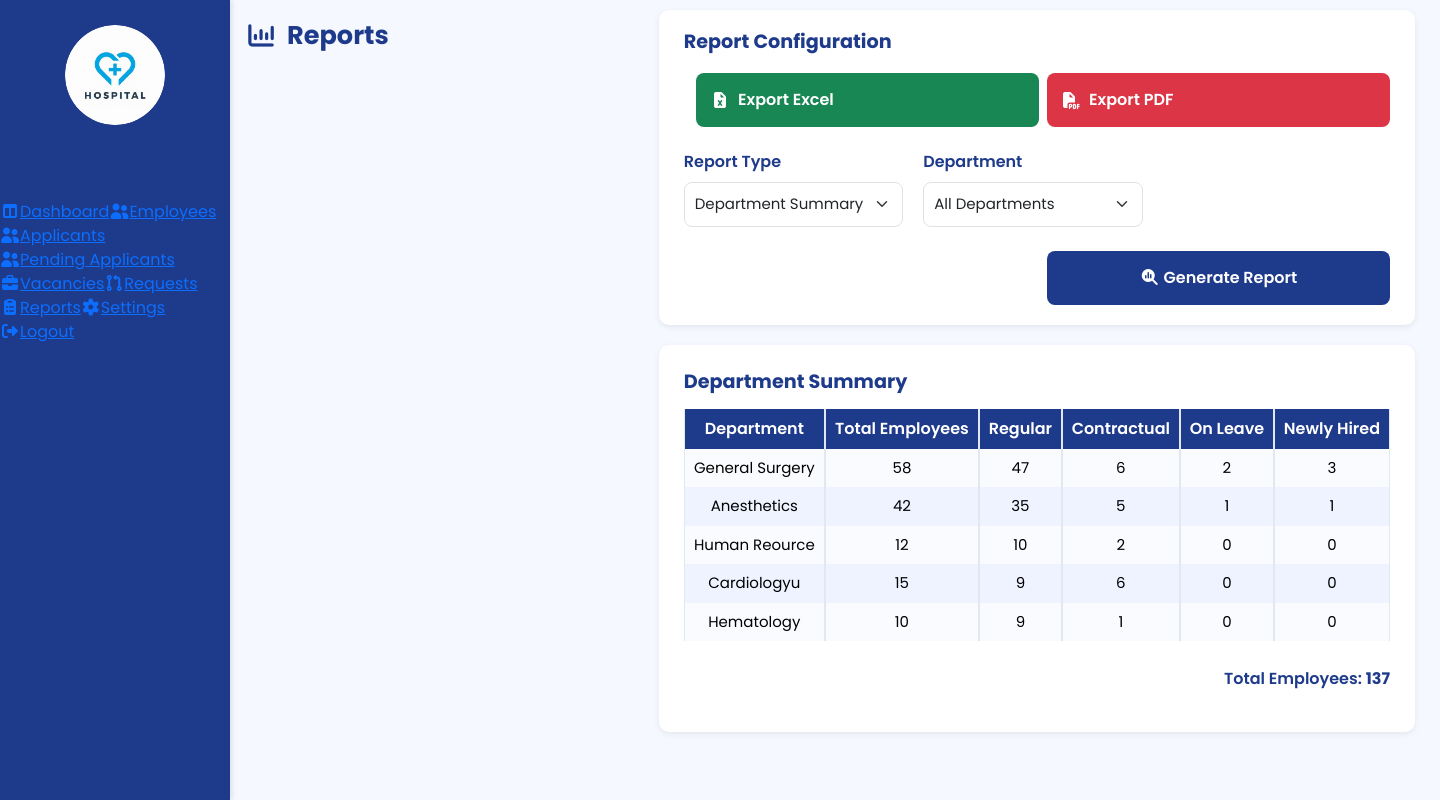
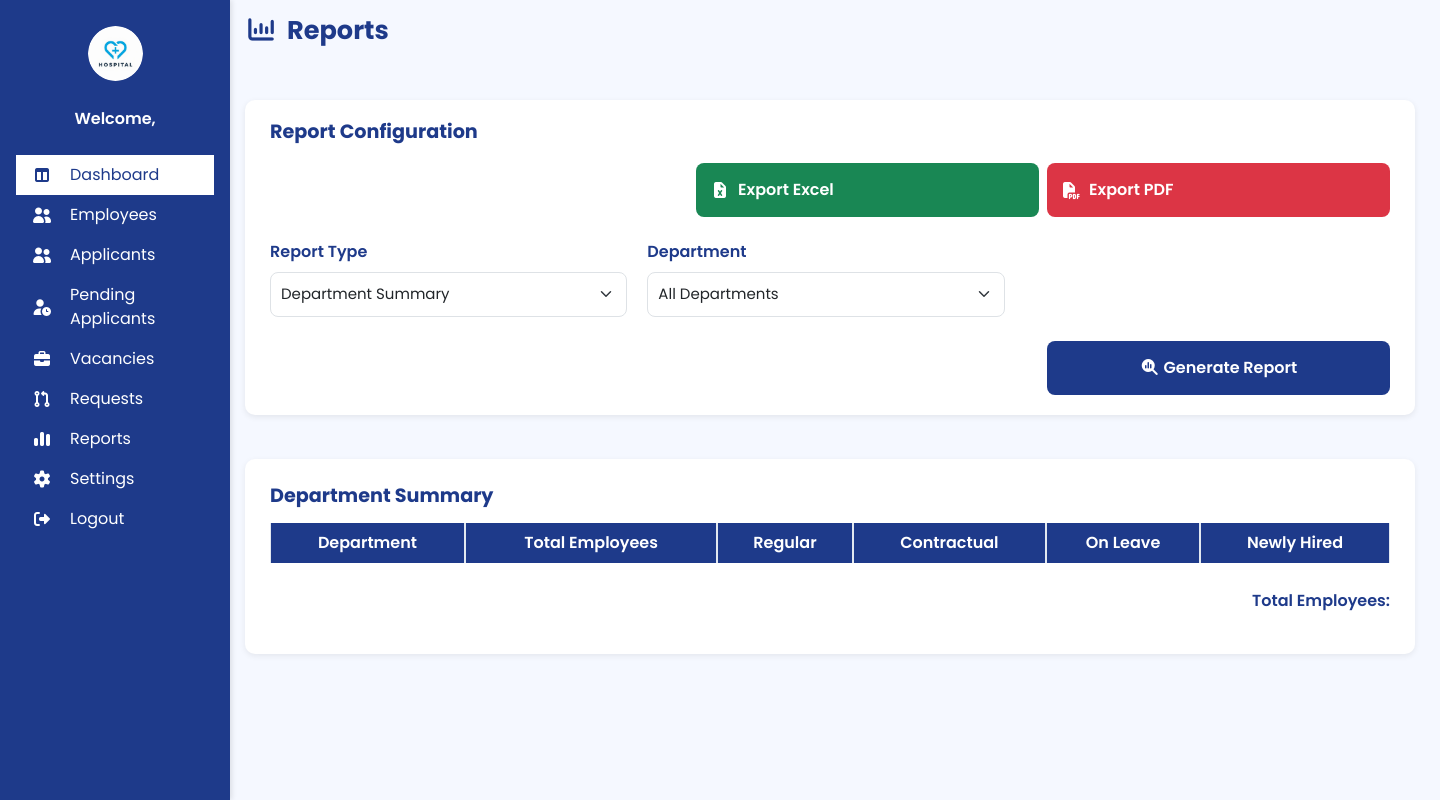
Before and after one commit to jojanajeangarabillo/HR-EMPLOYEE-MANAGEMENT, a PHP site: page /HR-EMPLOYEE-MANAGEMENT/Admin_Reports.php in a window 1440 px wide. Run offline with PHP 8.4, Linux system fonts and the light colour scheme; data that the repository does not hold is empty; some libraries are stand-ins or nearby versions.

Commit message:
bootstrap admin reports

```diff
--- a/Admin_Reports.php
+++ b/Admin_Reports.php
@@ -33,16 +33,30 @@
         }
 
 
+        .sidebar-name {
+        display: flex;
+        justify-content: center;
+        align-items: center;
+        text-align: center;
+        color: white;
+        padding: 10px;
+        margin-bottom: 30px;
+        font-size: 18px;
+        flex-direction: column;
+        }
   /* HEADER */
   .admin-header {
-    margin-left: 220px;
-    padding: 20px 25px;
-    background-color:
+  position: fixed;
+  left: 220px; /* width of the sidebar */
+  width: calc(100% - 220px);
+  height: 60px; /* adjust as needed */
+  padding: 15px 25px;
   border: none;
-    position: relative;
-    top: 0;
   z-index: 10;
+  display: flex;
+  align-items: center;
 }
+
 
   .admin-header h1 {
     font-size: 1.6rem;
@@ -56,12 +70,13 @@
 
   /* MAIN CONTENT */
   .admin-main {
-    margin-left: 220px;
-    padding: 0 25px 40px 25px; /* top padding removed to move content up */
+  margin-left: 220px; /* aligns with sidebar */
+  padding: 80px 25px 40px 25px; /* top padding = header height + some space */
   width: calc(100% - 220px);
   background-color: #F5F8FF;
   box-sizing: border-box;
 }
+
 
   /* REPORT CONFIGURATION */
   .report-config-container {
@@ -70,7 +85,7 @@
     padding: 20px 25px;
     box-shadow: 0 2px 6px rgba(0, 0, 0, 0.08);
     margin-bottom: 20px;
-    margin-top: 10px; /* moves it right under Reports header */
+    margin-top: 20px;
   }
 
   .report-config-container h2 {
@@ -214,21 +229,43 @@
 
 <body>
   <!-- SIDEBAR -->
-  <div class="sidebar">
-    <div class="sidebar-logo">
-      <img src="Images/hospitallogo.png" alt="Hospital Logo">
+  <div class="sidebar d-flex flex-column align-items-center position-fixed top-0 start-0 h-100 p-3">
+  <div class="text-center mb-4">
+    <img src="Images/hospitallogo.png" alt="Hospital Logo" class="img-fluid rounded-circle mb-3" style="width:75px; height:75px;">
+    <p class="text-white fw-semibold mb-0">
+      <?php echo "Welcome, $adminname"; ?>
+    </p>
   </div>
-    <ul class="nav">
-      <li><a href="Admin_Dashboard.php"><i class="fa-solid fa-table-columns"></i>Dashboard</a></li>
-      <li><a href="Admin_Employee.php"><i class="fa-solid fa-user-group"></i>Employees</a></li>
-      <li><a href="Admin-Applicants.php"><i class="fa-solid fa-user-group"></i>Applicants</a></li>
-      <li><a href="Admin-Pending-Applicants.php"><i class="fa-solid fa-user-group"></i>Pending Applicants</a></li>
-      <li><a href="Admin_Vacancies.php"><i class="fa-solid fa-briefcase"></i>Vacancies</a></li>
-      <li><a href="Admin-request.php"><i class="fa-solid fa-code-pull-request"></i>Requests</a></li>
-      <li class="active"><a href="Admin_Reports.php"><i class="fa-solid fa-clipboard-list"></i>Reports</a></li>
-      <li><a href="Admin-Settings.php"><i class="fa-solid fa-gear"></i>Settings</a></li>
-      <li><a href="Login.php"><i class="fa-solid fa-right-from-bracket"></i>Logout</a></li>
-    </ul>
+
+  <nav class="nav flex-column w-100">
+    <a href="Admin_Dashboard.php" class="nav-link active d-flex align-items-center text-white py-2 px-3">
+      <i class="fa-solid fa-table-columns me-2"></i>Dashboard
+    </a>
+    <a href="Admin_Employee.php" class="nav-link d-flex align-items-center text-white py-2 px-3">
+      <i class="fa-solid fa-user-group me-2"></i>Employees
+    </a>
+    <a href="Admin-Applicants.php" class="nav-link d-flex align-items-center text-white py-2 px-3">
+      <i class="fa-solid fa-user-group me-2"></i>Applicants
+    </a>
+    <a href="Admin-Pending-Applicants.php" class="nav-link d-flex align-items-center text-white py-2 px-3">
+      <i class="fa-solid fa-user-clock me-2"></i>Pending Applicants
+    </a>
+    <a href="Admin_Vacancies.php" class="nav-link d-flex align-items-center text-white py-2 px-3">
+      <i class="fa-solid fa-briefcase me-2"></i>Vacancies
+    </a>
+    <a href="Admin-request.php" class="nav-link d-flex align-items-center text-white py-2 px-3">
+      <i class="fa-solid fa-code-pull-request me-2"></i>Requests
+    </a>
+    <a href="#" class="nav-link d-flex align-items-center text-white py-2 px-3">
+      <i class="fa-solid fa-chart-simple me-2"></i>Reports
+    </a>
+    <a href="Admin-Settings.php" class="nav-link d-flex align-items-center text-white py-2 px-3">
+      <i class="fa-solid fa-gear me-2"></i>Settings
+    </a>
+    <a href="Login.php" class="nav-link d-flex align-items-center text-white py-2 px-3">
+      <i class="fa-solid fa-right-from-bracket me-2"></i>Logout
+    </a>
+  </nav>
 </div>
 
   <!-- HEADER -->
@@ -237,7 +274,10 @@
   </header>
 
   <!-- MAIN CONTENT -->
-  <main class="admin-main">
+  <!-- MAIN CONTENT -->
+<main class="admin-main container-fluid">
+  <div class="row">
+    <div class="col-12">
       <!-- Report Config -->
       <section class="report-config-container">
         <h2>Report Configuration</h2>
@@ -262,17 +302,18 @@
 
             <div id="dynamic-fields" class="col-md-8 row g-3"></div>
 
-<div class="col-md-12 text-end">
+            <div class="col-12 text-end">
               <button type="submit" class="btn btn-primary">
                 <i class="fa-solid fa-magnifying-glass-chart"></i> Generate Report
               </button>
             </div>
-
           </div>
         </form>
       </section>
+    </div>
 
-    <!-- Department Summary (Default Active) -->
+    <div class="col-12 mt-4">
+      <!-- Department Summary -->
       <section id="department-summary" class="report-section active">
         <h2 class="fw-bold mb-3">Department Summary</h2>
         <div class="table-responsive">
@@ -288,17 +329,14 @@
               </tr>
             </thead>
             <tbody>
-              <tr><td>General Surgery</td><td>58</td><td>47</td><td>6</td><td>2</td><td>3</td></tr>
-              <tr><td>Anesthetics</td><td>42</td><td>35</td><td>5</td><td>1</td><td>1</td></tr>
-              <tr><td>Human Reource</td><td>12</td><td>10</td><td>2</td><td>0</td><td>0</td></tr>
-              <tr><td>Cardiologyu</td><td>15</td><td>9</td><td>6</td><td>0</td><td>0</td></tr>
-              <tr><td>Hematology</td><td>10</td><td>9</td><td>1</td><td>0</td><td>0</td></tr>
+              <!-- Backend will populate -->
             </tbody>
           </table>
         </div>
-        <p class="total-employees">Total Employees: <strong>137</strong></p>
+        <p class="total-employees">Total Employees: <strong><!-- Backend will populate --></strong></p>
       </section>
 
+      <!-- Attendance Report -->
       <section id="attendance" class="report-section">
         <h2 class="fw-bold mb-3">Attendance Report</h2>
         <div class="table-responsive">
@@ -315,16 +353,13 @@
               </tr>
             </thead>
             <tbody>
-              <tr><td>25-001</td><td>Dr. River Fuentabella</td><td>General Surgery</td><td>26</td><td>2</td><td>3</td><td>12</td></tr>
-              <tr><td>25-002</td><td>Dr. Katana Montecer</td><td>Anesthetics</td><td>24</td><td>4</td><td>1</td><td>8</td></tr>
-              <tr><td>25-003</td><td>Millicent Rae Velasco</td><td>Human Resource</td><td>22</td><td>3</td><td>2</td><td>5</td></tr>
-              <tr><td>25-004</td><td>Dr. Juancho Montero</td><td>Cardiology</td><td>27</td><td>2</td><td>0</td><td>3</td></tr>
-              <tr><td>25-005</td><td>Amari Mendoza</td><td>Hematology</td><td>29</td><td>0</td><td>4</td><td>4</td></tr>
+              <!-- Backend will populate -->
             </tbody>
           </table>
         </div>
       </section>
 
+      <!-- Employment Type Report -->
       <section id="employment-type" class="report-section">
         <h2 class="fw-bold mb-3">Employment Type Report</h2>
         <div class="table-responsive">
@@ -339,16 +374,13 @@
               </tr>
             </thead>
             <tbody>
-              <tr><td>25-001</td><td>Dr. River Fuentabella</td><td>General Surgery</td><td>General Surgeon</td><td>Regular</td></tr>
-              <tr><td>25-002</td><td>Dr. Katana Montecer</td><td>Anesthetics</td><td>Anesthesiologist</td><td>Regular</td></tr>
-              <tr><td>25-003</td><td>Millicent Rae Velasco</td><td>Human Resource</td><td>HR Officer</td><td>Contractual</td></tr>
-              <tr><td>25-004</td><td>Dr. Juancho Montero</td><td>Cardiology</td><td>Cardiologist</td><td>Regular</td></tr>
-              <tr><td>25-005</td><td>Amari Mendoza</td><td>Hematology</td><td>Hematologist</td><td>Contractual</td></tr>
+              <!-- Backend will populate -->
             </tbody>
           </table>
         </div>
       </section>
 
+      <!-- Payroll Summary -->
       <section id="payroll" class="report-section">
         <h2 class="fw-bold mb-3">Payroll Summary</h2>
         <div class="table-responsive">
@@ -365,16 +397,13 @@
               </tr>
             </thead>
             <tbody>
-              <tr><td>25-001</td><td>Dr. River Fuentabella</td><td>General Surgery</td><td>₱60,000.00</td><td>₱3,500.00</td><td>₱2,200.00</td><td>₱61,300.00</td></tr>
-              <tr><td>25-002</td><td>Dr. Katana Montecer</td><td>Anesthetics</td><td>₱38,000.00</td><td>₱2,000.00</td><td>₱900.00</td><td>₱39,100.00</td></tr>
-              <tr><td>25-003</td><td>Millicent Rae Velasco</td><td>Human Resource</td><td>₱32,000.00</td><td>₱1,800.00</td><td>₱1,000.00</td><td>₱32,000.00</td></tr>
-              <tr><td>25-004</td><td>Dr. Juancho Montero</td><td>Cardiology</td><td>₱48,000.00</td><td>₱3,000.00</td><td>₱900.00</td><td>₱50,100.00</td></tr>
-              <tr><td>25-005</td><td>Amari Mendoza</td><td>Hematology</td><td>₱28,000.00</td><td>₱0.00</td><td>₱0.00</td><td>₱28,000.00</td></tr>
+              <!-- Backend will populate -->
             </tbody>
           </table>
         </div>
       </section>
 
+      <!-- Training & Certification Report -->
       <section id="training" class="report-section">
         <h2 class="fw-bold mb-3">Training & Certification Report</h2>
         <div class="table-responsive">
@@ -390,14 +419,13 @@
               </tr>
             </thead>
             <tbody>
-              <tr><td>25-001</td><td>Dr. River Fuentabella</td><td>General Surgery</td><td>BLS Certificate</td><td>Expiring Soon</td><td>11/05/2025</td></tr>
-              <tr><td>25-002</td><td>Dr. Katana Montecer</td><td>Anesthetics</td><td>Pain Management and Sedation Training</td><td>Valid</td><td>12/02/2025</td></tr>
-              <tr><td>25-003</td><td>Millicent Rae Velasco</td><td>Human Resource</td><td>Conflict Resolution and Employee Relations Seminar</td><td>Expired</td><td>09/30/2025</td></tr>
+              <!-- Backend will populate -->
             </tbody>
           </table>
         </div>
       </section>
 
+      <!-- Leave & Overtime Report -->
       <section id="leave-overtime" class="report-section">
         <h2 class="fw-bold mb-3">Leave and Overtime Report</h2>
         <div class="table-responsive">
@@ -414,14 +442,13 @@
               </tr>
             </thead>
             <tbody>
-              <tr><td>25-001</td><td>Dr. River Fuentabella</td><td>General Surgery</td><td>Sick Leave</td><td></td><td>Approved</td><td>4</td></tr>
-              <tr><td>25-002</td><td>Dr. Katana Montecer</td><td>Anesthetics</td><td>Vacation Leave</td><td>3 Days</td><td>Pending</td><td>6</td></tr>
-              <tr><td>25-003</td><td>Millicent Rae Velasco</td><td>Human Resource</td><td>None</td><td>—</td><td>—</td><td>5</td></tr>
+              <!-- Backend will populate -->
             </tbody>
           </table>
         </div>
       </section>
 
+      <!-- Contract Expiration Report -->
       <section id="contract-expiration" class="report-section">
         <h2 class="fw-bold mb-3">Contract Expiration Report</h2>
         <div class="table-responsive">
@@ -437,13 +464,16 @@
               </tr>
             </thead>
             <tbody>
-              <tr><td>25-001</td><td>Dr. River Fuentabella</td><td>General Surgery</td><td>November 10,2025</td><td>27</td><td>For Renewal</td></tr>
-              <tr><td>25-002</td><td>Dr. Katana Montecer</td><td>Anesthetics</td><td>December 5, 2025</td><td>52</td><td>Renewal Scheduled</td></tr>
+              <!-- Backend will populate -->
             </tbody>
           </table>
         </div>
       </section>
+
+    </div>
+  </div>
 </main>
+
 
   <script>
 const reportDropdown = document.getElementById('report-type');
```
Lines whose indentation alone changed are shown as unchanged.
